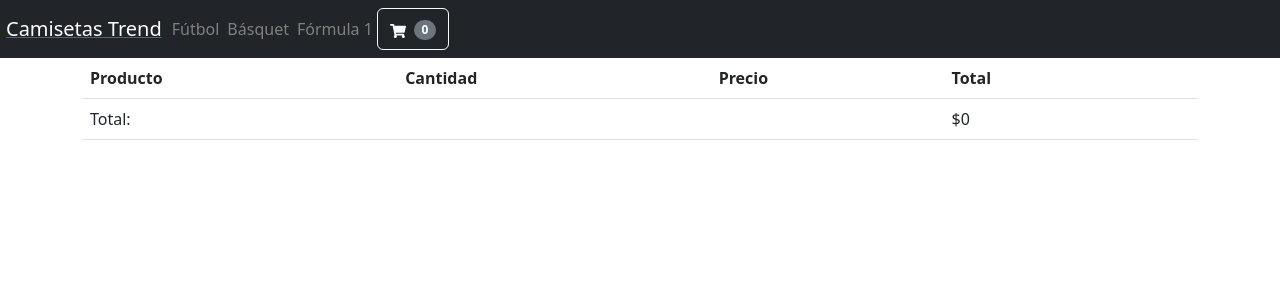
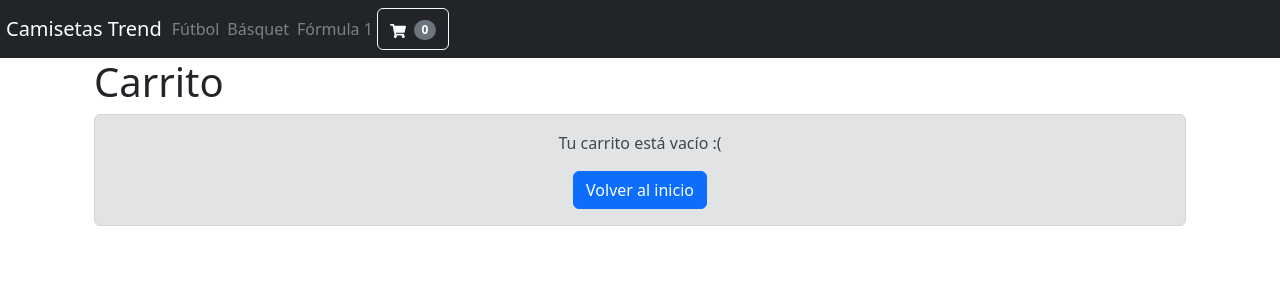
Before and after one commit to akuzsb/camisetas-trend, a React (Create React App) app: page /cart in a window 1280 px wide. Shown: the top 300 px of the page. Built offline with nearby package versions, Linux system fonts and the light colour scheme.

Commit message:
creacion de componente CartContainer

```diff
--- a/src/components/CartContainer/CartContainer.jsx
+++ b/src/components/CartContainer/CartContainer.jsx
@@ -1,48 +1,37 @@
-import {useState, useEffect } from 'react';
-import { Button, Table } from 'react-bootstrap';
-export const CartContainer = ({itemCount}) => {
+import { useState, useEffect } from "react";
+import { Button } from "react-bootstrap";
+import { Link } from "react-router-dom";
+import { ItemListCart } from "../CartContainer/ItemCartContainer";
+import { CartEmpty } from "./CartEmpty";
 
-    const [cart, setCart] = useState([]);
-    useEffect(() => {
-        setCart(itemCount.products)
-    }, [itemCount])
+export const CartContainer = ({ itemCount }) => {
+  const [cart, setCart] = useState([]);
+  const [total, setTotal] = useState(0);
 
-    return (
-        <div>
-      <Table>
-        <thead>
-          <tr>
-            <th>Producto</th>
-            <th>Cantidad</th>
-            <th>Precio</th>
-            <th>Total</th>
-            <th></th>
-          </tr>
-        </thead>
-        <tbody>
-          {cart.map((item, index) => (
-            <tr key={item.id}>
-              <td>{item.titulo}</td>
-              <td>{item.qty}</td>
-              <td>${item.precio}</td>
-              <td>${item.precio * item.qty}</td>
-              <td>
-                <Button variant="danger" >
-                  Eliminar
-                </Button>
-              </td>
-            </tr>
-          ))}
-        </tbody>
-        <tfoot>
-          <tr>
-            <td colSpan={3}>Total:</td>
-            <td colSpan={2}>
-              ${cart.reduce((total, item) => total + item.precio * item.qty, 0)}
-            </td>
-          </tr>
-        </tfoot>
-      </Table>
+
+  useEffect(() => {
+    setCart(itemCount.products);
+    setTotal(itemCount.qtyItems);
+  }, [itemCount]);
+  console.log(itemCount);
+
+  return  total === 0 ? (
+    <CartEmpty />
+  ) :
+   (
+    <div className="container">
+      <h1>Carrito ({total})</h1>
+      <div className="m-2">
+        {cart.map((item) => (
+          <ItemListCart key={item.id} item={item} />
+        ))}
+      </div>
+
+      <div className="d-flex justify-content-end">
+        <Link to="/checkout">
+          <Button variant="primary">Finalizar compra</Button>
+        </Link>
+      </div>
     </div>
-    )
-}
+  );
+};
--- /dev/null
+++ b/src/components/CartContainer/CartEmpty.jsx
@@ -0,0 +1,17 @@
+import { Button, Alert, Col} from "react-bootstrap";
+import { Link } from "react-router-dom";
+export const CartEmpty = () => {
+    return (
+        <div className="container">
+        <h1>Carrito</h1>
+        <Alert variant="secondary">
+            <Col className='col text-center'>
+            <p >Tu carrito está vacío :(</p>
+            <Link to="/">
+                <Button variant="primary">Volver al inicio</Button>
+            </Link>
+            </Col>
+        </Alert>
+        </div>
+    );
+    };
--- a/src/components/CartContainer/ItemCartContainer.jsx
+++ b/src/components/CartContainer/ItemCartContainer.jsx
@@ -0,0 +1,88 @@
+import React, { useEffect, useState } from "react";
+import { Row, Col } from "react-bootstrap";
+import { formatPrice } from "../../utils/formatPrice";
+import { Button } from "react-bootstrap";
+import { Link, useNavigate } from "react-router-dom";
+import "./styles.css";
+import { useCartContext } from "../../context/CartContext"
+
+
+
+export const ItemListCart = ({ item }) => {
+    const navigate = useNavigate();
+    const { removeItem } = useCartContext();
+    const handleRemoveItem = ({id}) => {
+        removeItem({id});
+        navigate("/cart");
+
+    }
+
+  const [itemCart, setItemCart] = useState([]);
+  useEffect(() => {
+    setItemCart(item);
+  }, [item]);
+  return (
+    <section>
+      <Row>
+        <Col xs={2}>
+        <Link to={`/item/${itemCart.id}`}>
+          <img
+            src={itemCart.imagenUrl}
+            alt={itemCart.titulo}
+            style={{ maxWidth: "100px" }}
+          />
+            </Link>
+        </Col>
+        <Col xs={10}>
+          <Row>
+            <Col>
+              <Link to={`/item/${itemCart.id}`}>
+                <p
+                  style={{
+                    fontWeight: "bolder",
+                    fontSize: "1.5vw",
+                    textDecoration: "none",
+                    color: "black",
+                  }}
+                >
+                  {itemCart.titulo}
+                </p>
+              </Link>
+            </Col>
+
+            <Col>
+              <p>
+                <span style={{ fontWeight: "bolder" }}>Cantidad: </span>
+                {itemCart.qty}
+              </p>
+            </Col>
+            <Col>
+              <p>
+                <span style={{ fontWeight: "bolder" }}>Subtotal: </span>
+                {formatPrice(itemCart.precio * itemCart.qty)}
+              </p>
+            </Col>
+          </Row>
+          <Row>
+            <Col>
+                <p>
+                    <span style={{ fontWeight: "bolder" }}>Precio unitario: </span>
+                   {formatPrice(itemCart.precio)}
+                </p>
+            </Col>
+
+          </Row>
+          <Row>
+          <Col>
+                  <Button variant="outline-primary" className="btnCart" size="sm" onClick={() => handleRemoveItem(itemCart)}>Eliminar del carrito</Button>
+                  <Link to={`/category/${itemCart.categoria}`}>
+                    <Button variant="outline-primary"className="btnCart" size="sm">Mas productos de la categoria</Button>
+                  </Link>
+            </Col>
+          </Row>
+        </Col>
+      </Row>
+      <hr />
+    </section>
+  );
+};
--- /dev/null
+++ b/src/components/CartContainer/styles.css
@@ -0,0 +1,7 @@
+a:link, a:visited, a:active {
+    text-decoration:none;
+}
+
+.btnCart {
+    margin: 3px 5px 0px 3px;
+}
--- /dev/null
+++ b/src/utils/formatPrice.js
@@ -0,0 +1,8 @@
+// retorna el precio en pesos argentinos
+export const formatPrice = (price) => {
+   return new Intl.NumberFormat('es-AR', {
+        style: 'currency',
+        currency: 'ARS',
+        minimumFractionDigits: 0,
+    }).format(price);
+    }
```
